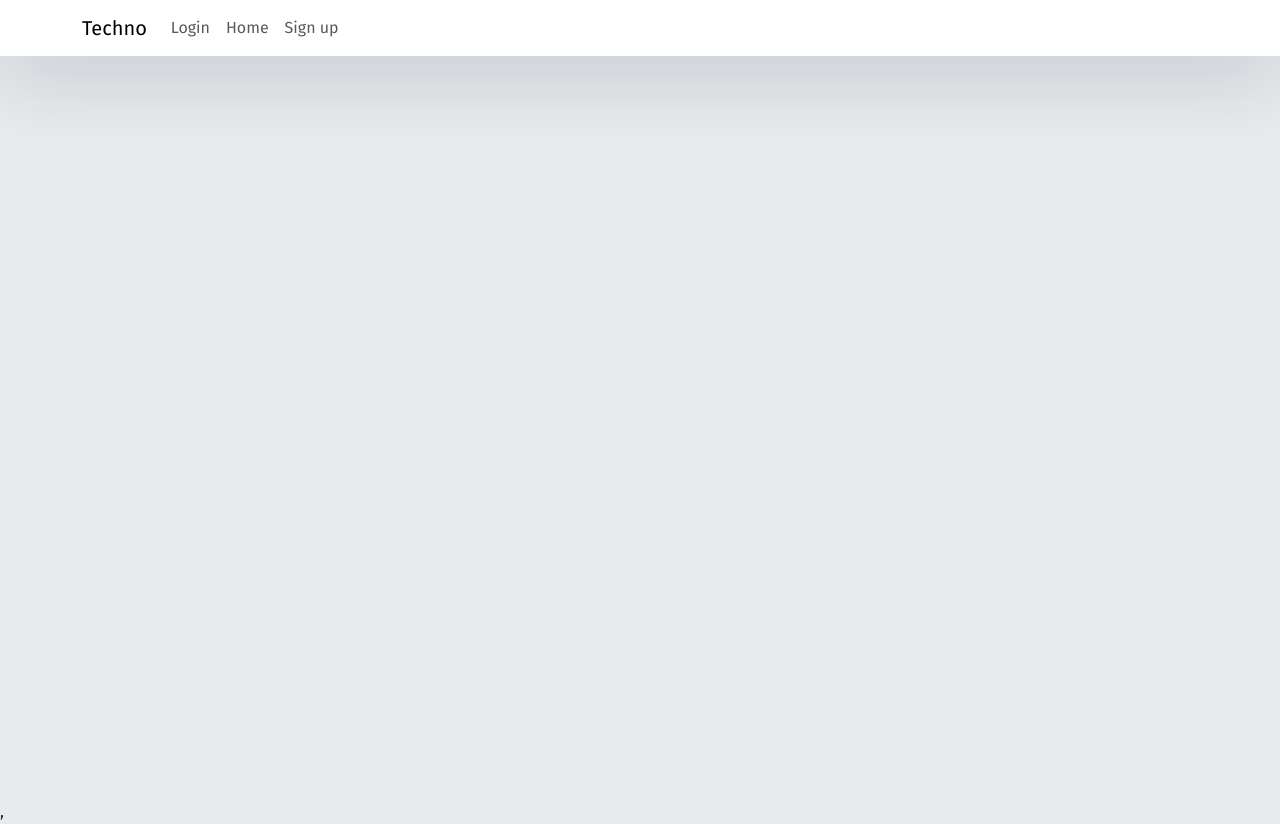
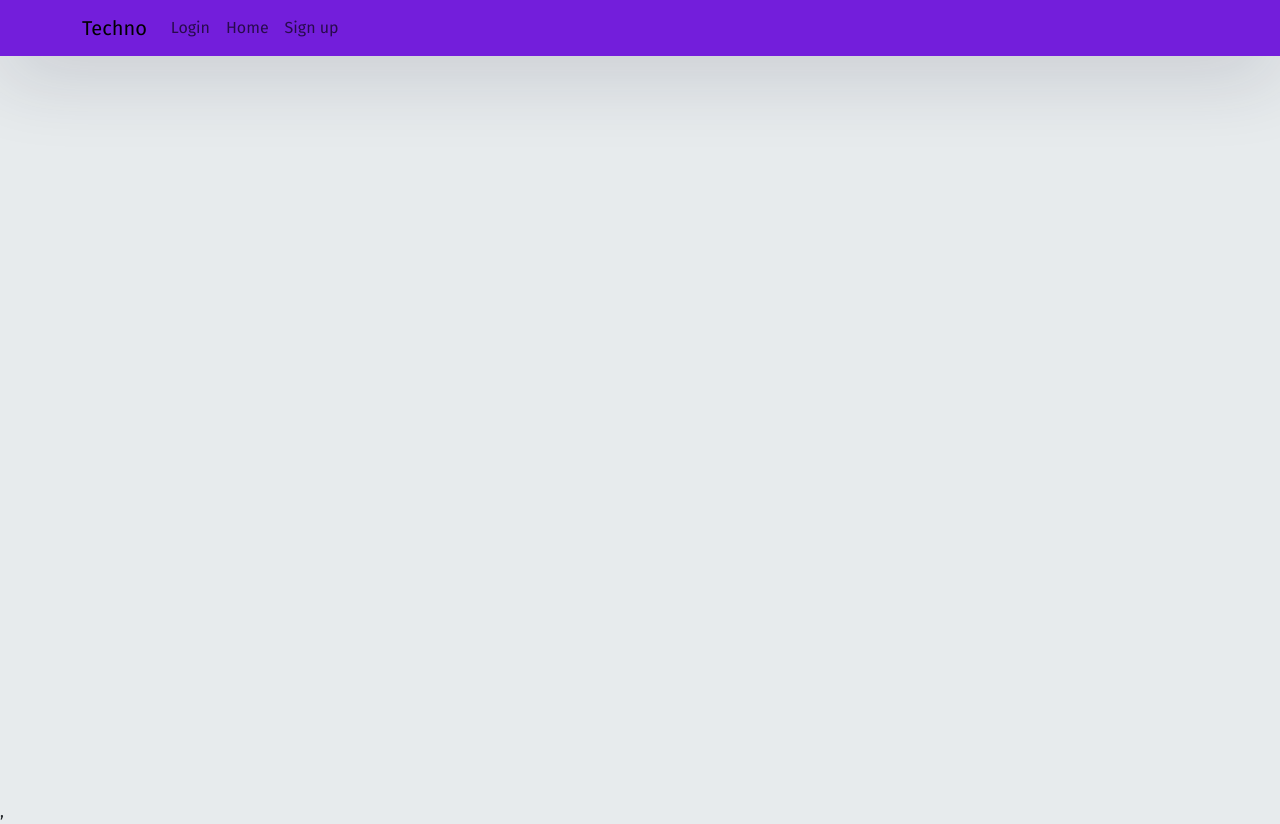
Before and after one commit to er-mukeshmahato/Automation-devops, a React (Vite) app in the folder bank-frontend/: page / in a window 1280 px wide. Built offline with nearby package versions, Linux system fonts and the light colour scheme.

Commit message:
color changed of nav bar

```diff
--- a/bank-frontend/src/index.css
+++ b/bank-frontend/src/index.css
@@ -30,7 +30,7 @@ body, html, .App, #root, .auth-wrapper {
   height: 100%;
 }
 .navbar-light {
-  background-color: #ffffff;
+  background-color: #731edb;
   box-shadow: 0px 14px 80px rgba(34, 35, 58, 0.2);
 }
 .auth-wrapper {
```
